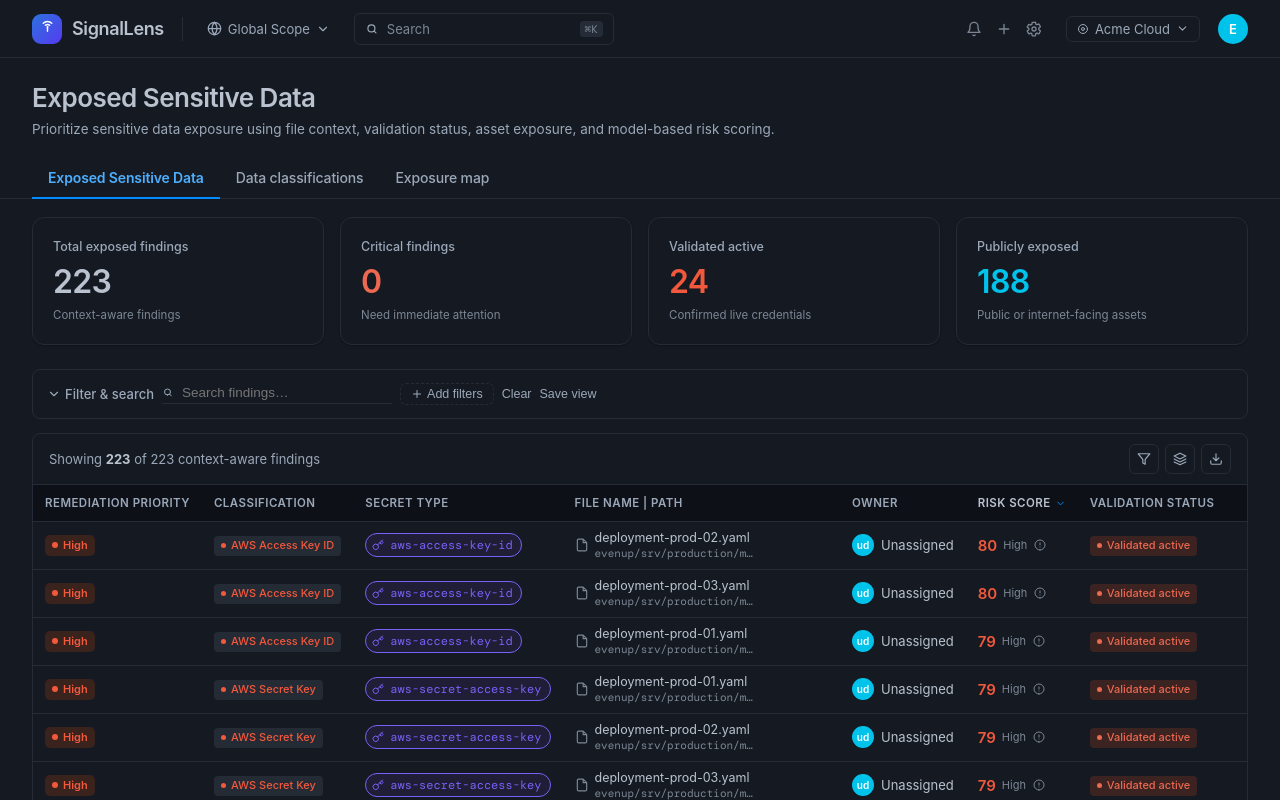
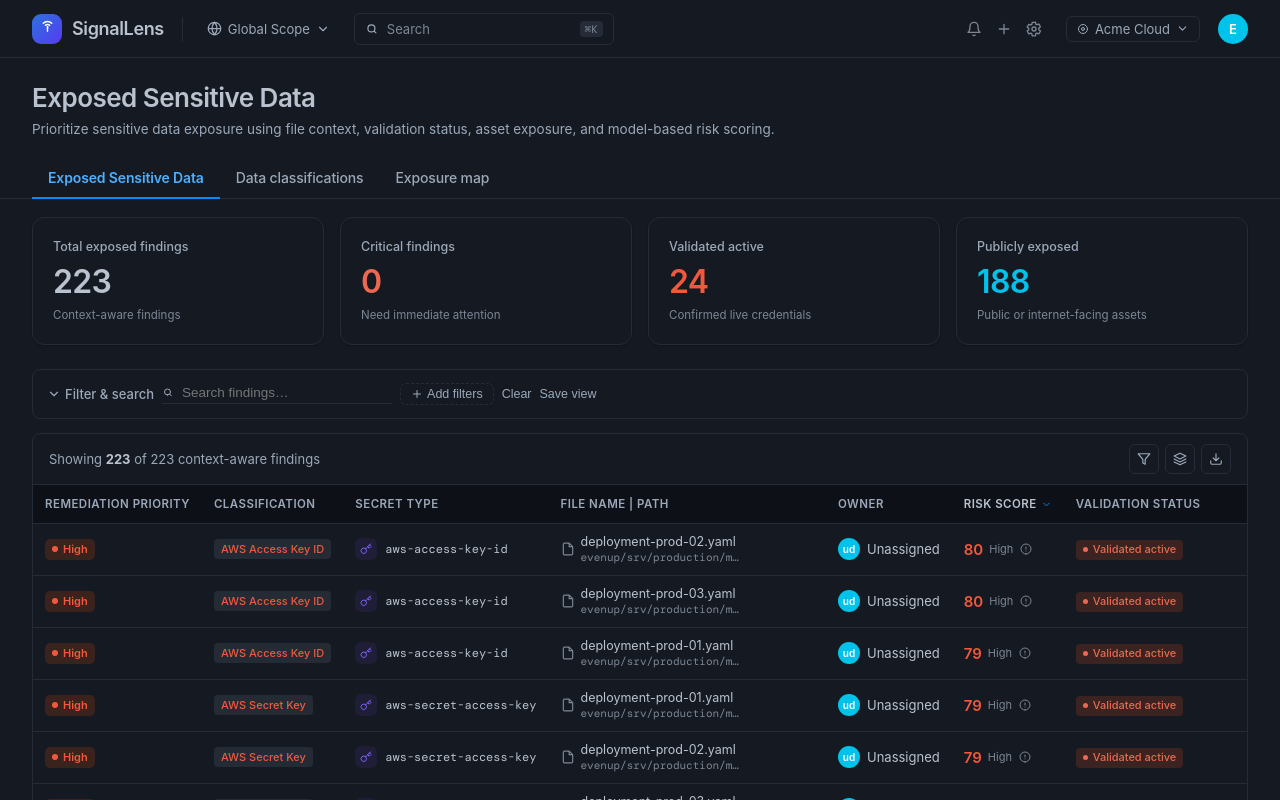
Before and after one commit to eladdamti100/upwind-context-scanner, a React (Vite) app: page / in a window 1280 px wide. Built offline with nearby package versions, Linux system fonts and the light colour scheme; a web font is replaced by a local one.

Commit message:
Polish findings and classification table styling

```diff
--- a/src/components/classifications/ClassTable.tsx
+++ b/src/components/classifications/ClassTable.tsx
@@ -133,7 +133,7 @@
                     }}
                   >
                     {/* Name */}
-                    <td style={{ padding: '10px 12px', whiteSpace: 'nowrap' }}>
+                    <td style={{ padding: '14px 12px', whiteSpace: 'nowrap' }}>
                       <div style={{ display: 'flex', alignItems: 'center', gap: 8 }}>
                         <div
                           style={{
@@ -143,18 +143,18 @@
                             width: 26,
                             height: 26,
                             borderRadius: 6,
-                            background: 'var(--severity-safe-bg)',
+                            background: 'var(--uw-green-06)',
                             flexShrink: 0,
                           }}
                         >
-                          <Icon name="leaf" size={14} stroke="var(--severity-safe)" />
+                          <Icon name="leaf" size={14} stroke="var(--uw-green-02)" />
                         </div>
-                        <span style={{ fontWeight: 500 }}>{c.name}</span>
+                        <span style={{ fontWeight: 500, fontSize: 13 }}>{c.name}</span>
                       </div>
                     </td>
 
                     {/* Category */}
-                    <td style={{ padding: '10px 12px', whiteSpace: 'nowrap' }}>
+                    <td style={{ padding: '14px 12px', whiteSpace: 'nowrap' }}>
                       <div style={{ display: 'flex', alignItems: 'center', gap: 6 }}>
                         <span
                           style={{
@@ -166,29 +166,29 @@
                             flexShrink: 0,
                           }}
                         />
-                        <span style={{ color: 'var(--text-secondary)' }}>{c.category}</span>
+                        <span style={{ color: catStyle.fg, fontSize: 12, fontWeight: 500 }}>{c.category}</span>
                       </div>
                     </td>
 
                     {/* Patterns */}
-                    <td style={{ padding: '10px 12px', color: 'var(--text-secondary)' }}>
+                    <td style={{ padding: '14px 12px', color: 'var(--text-secondary)' }}>
                       {c.patterns}
                     </td>
 
                     {/* Rule packs */}
-                    <td style={{ padding: '10px 12px', color: 'var(--text-secondary)', whiteSpace: 'nowrap' }}>
+                    <td style={{ padding: '14px 12px', color: 'var(--text-secondary)', whiteSpace: 'nowrap' }}>
                       {c.rulePacks}
                     </td>
 
                     {/* Findings */}
-                    <td style={{ padding: '10px 12px', color: 'var(--text-secondary)' }}>
+                    <td style={{ padding: '14px 12px', color: 'var(--text-secondary)' }}>
                       {c.findings.toLocaleString()}
                     </td>
 
                     {/* Critical */}
                     <td
                       style={{
-                        padding: '10px 12px',
+                        padding: '14px 12px',
                         fontWeight: c.critical > 0 ? 600 : 400,
                         color:
                           c.critical > 0
@@ -200,7 +200,7 @@
                     </td>
 
                     {/* FP reduction */}
-                    <td style={{ padding: '10px 12px' }}>
+                    <td style={{ padding: '14px 12px' }}>
                       <div style={{ display: 'flex', alignItems: 'center', gap: 8 }}>
                         <div
                           style={{
@@ -228,12 +228,12 @@
                     </td>
 
                     {/* Created by */}
-                    <td style={{ padding: '10px 12px', color: 'var(--text-secondary)', whiteSpace: 'nowrap' }}>
+                    <td style={{ padding: '14px 12px', color: 'var(--text-secondary)', whiteSpace: 'nowrap' }}>
                       {c.createdBy}
                     </td>
 
                     {/* Status */}
-                    <td style={{ padding: '10px 12px', whiteSpace: 'nowrap' }}>
+                    <td style={{ padding: '14px 12px', whiteSpace: 'nowrap' }}>
                       <div
                         style={{
                           display: 'inline-flex',
--- a/src/components/findings/FindingsTable.tsx
+++ b/src/components/findings/FindingsTable.tsx
@@ -23,13 +23,13 @@
 // Small shared helpers
 // ---------------------------------------------------------------------------
 
-function Chip({ label, fg, bg }: { label: string; fg: string; bg: string }) {
+function Chip({ label, fg, bg, dot = true }: { label: string; fg: string; bg: string; dot?: boolean }) {
   return (
     <span
       style={{
         display: 'inline-flex',
         alignItems: 'center',
-        gap: 5,
+        gap: dot ? 5 : 0,
         height: 20,
         padding: '0 7px',
         borderRadius: 4,
@@ -41,9 +41,11 @@
         whiteSpace: 'nowrap',
       }}
     >
+      {dot && (
         <span
           style={{ width: 5, height: 5, borderRadius: '50%', background: fg, flexShrink: 0 }}
         />
+      )}
       {label}
     </span>
   );
@@ -432,7 +434,7 @@
   // Shared TD style
   const tdStyle: React.CSSProperties = {
     padding: '0 12px',
-    height: 48,
+    height: 52,
     borderBottom: '1px solid var(--border-subtle)',
     fontSize: 13,
     color: 'var(--text-primary)',
@@ -494,7 +496,7 @@
                       onClick={sortable ? () => handleHeaderClick(col.id) : undefined}
                       style={{
                         padding: '0 12px',
-                        height: 36,
+                        height: 38,
                         textAlign: 'left',
                         fontSize: 11.5,
                         fontWeight: 600,
@@ -562,7 +564,12 @@
                           const cs = categoryStyle(f.category);
                           return (
                             <td key={col.id} style={tdStyle}>
-                              <Chip label={f.classification} fg={cs.fg} bg={cs.bg} />
+                              <Chip
+                                label={f.classification}
+                                fg={cs.fg}
+                                bg={cs.bg}
+                                dot={false}
+                              />
                             </td>
                           );
                         }
@@ -574,14 +581,19 @@
                                 style={{
                                   display: 'inline-flex',
                                   alignItems: 'center',
-                                  gap: 6,
-                                  padding: '3px 8px 3px 6px',
-                                  borderRadius: 24,
+                                  gap: 8,
+                                }}
+                              >
+                                <span
+                                  style={{
+                                    display: 'inline-flex',
+                                    alignItems: 'center',
+                                    justifyContent: 'center',
+                                    width: 22,
+                                    height: 22,
+                                    borderRadius: 6,
                                     background: 'var(--uw-royal-purple-06)',
-                                  border: '1px solid var(--uw-royal-purple-02)',
-                                  color: 'var(--uw-royal-purple-02)',
-                                  fontSize: 12,
-                                  fontFamily: 'var(--font-mono-family, monospace)',
+                                    flexShrink: 0,
                                   }}
                                 >
                                   <Icon
@@ -589,7 +601,16 @@
                                     size={12}
                                     stroke="var(--uw-royal-purple-02)"
                                   />
+                                </span>
+                                <span
+                                  style={{
+                                    fontFamily: 'var(--font-mono-family, monospace)',
+                                    fontSize: 12,
+                                    color: 'var(--text-primary)',
+                                  }}
+                                >
                                   {f.detectedType}
+                                </span>
                               </span>
                             </td>
                           );
@@ -772,7 +793,7 @@
                                       }}
                                       style={{
                                         fontSize: 11,
-                                        padding: '2px 7px',
+                                        padding: '2px 8px',
                                         borderRadius: 4,
                                         border: '1px solid var(--action-primary)',
                                         background: 'transparent',
@@ -788,6 +809,26 @@
                             </td>
                           );
                         }
+
+                        case 'explanation':
+                          return (
+                            <td key={col.id} style={tdStyle}>
+                              <span
+                                style={{
+                                  display: 'block',
+                                  fontSize: 12.5,
+                                  color: 'var(--text-secondary)',
+                                  maxWidth: 280,
+                                  overflow: 'hidden',
+                                  textOverflow: 'ellipsis',
+                                  whiteSpace: 'nowrap',
+                                }}
+                                title={f.explanation}
+                              >
+                                {f.explanation}
+                              </span>
+                            </td>
+                          );
 
                         case 'actions':
                           return (
--- a/src/state/store.ts
+++ b/src/state/store.ts
@@ -74,6 +74,7 @@
   { id: 'exposure',       label: 'Exposure',             vis: false },
   { id: 'cloud',          label: 'Cloud',                vis: false },
   { id: 'createdAt',      label: 'Created at',           vis: false },
+  { id: 'explanation',    label: 'Reason',               vis: false },
   { id: 'actions',        label: 'Actions',              vis: true  },
 ];
 
```
Lines whose indentation alone changed are shown as unchanged.
